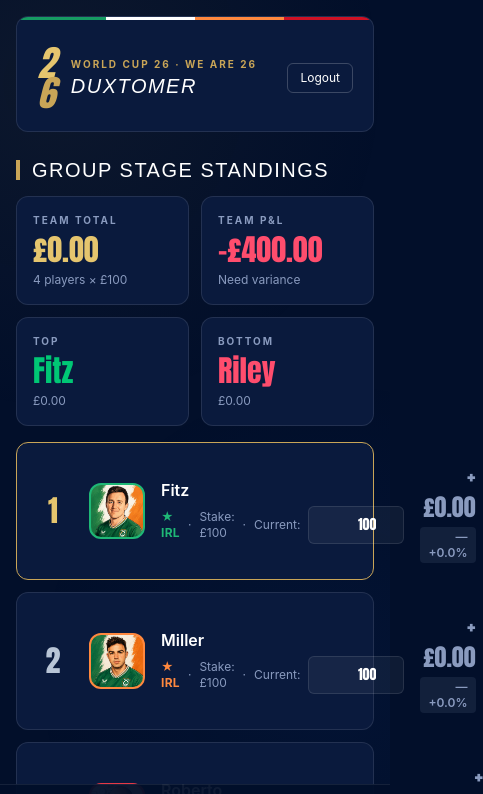
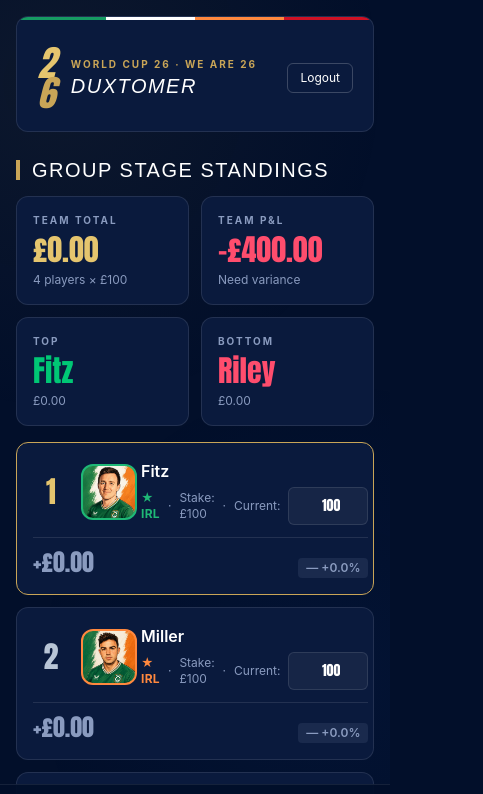
Before and after one commit to rileypap03/Betsfriends, a Next.js app: page / in a window 390 px wide. Shown: the top 794 px of the page, 483 px wide, since content can reach past the window. Built offline with nearby package versions, Linux system fonts and the light colour scheme; no server answers.

Commit message:
fix mobile layout

```diff
--- a/components/Leaderboard.tsx
+++ b/components/Leaderboard.tsx
@@ -57,7 +57,7 @@ export default function Leaderboard() {
           return (
             <div
               key={member.id}
-              className={`card p-4 grid grid-cols-[40px_56px_1fr_auto] items-center gap-4 ${idx === 0 ? 'border-gold' : ''}`}
+              className={`card p-4 grid grid-cols-[36px_48px_1fr] md:grid-cols-[40px_56px_1fr_auto] items-center gap-3 ${idx === 0 ? 'border-gold' : ''}`}
               style={idx === 0 ? { borderColor: 'var(--gold)' } : {}}
             >
               <div className="font-display text-3xl text-text-dim text-center" style={idx === 0 ? { color: 'var(--gold-bright)' } : idx === 1 ? { color: '#B8C5D6' } : idx === 2 ? { color: '#C4854A' } : {}}>
@@ -86,11 +86,11 @@ export default function Leaderboard() {
                       setBalances((b) => ({ ...b, [member.id]: isNaN(v) ? 0 : v }));
                     }}
                     onBlur={() => update(member.id, bal)}
-                    className="input-base w-24 text-right font-display"
+                    className="input-base w-20 text-right font-display text-sm"
                   />
                 </div>
               </div>
-              <div className="text-right">
+              <div className="text-right col-span-3 md:col-span-1 flex items-baseline justify-between md:block border-t md:border-0 border-white/10 pt-2 md:pt-0">
                 <div className={`font-display text-2xl ${dir === 'up' ? 'text-green-bright' : dir === 'down' ? 'text-red-bright' : 'text-text-muted'}`}
                   style={dir === 'up' ? { color: 'var(--green-bright)' } : dir === 'down' ? { color: 'var(--red-bright)' } : {}}
                 >
```
